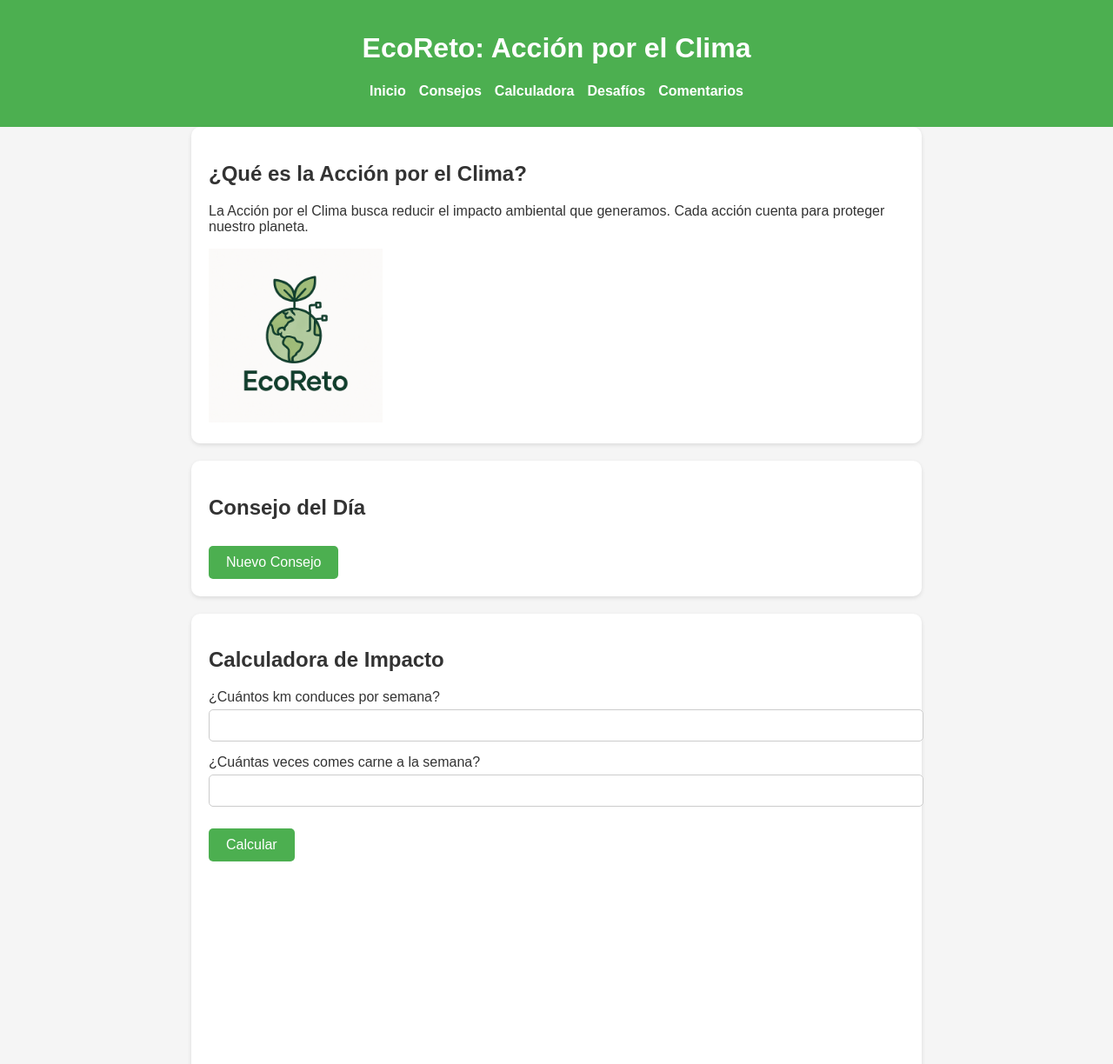
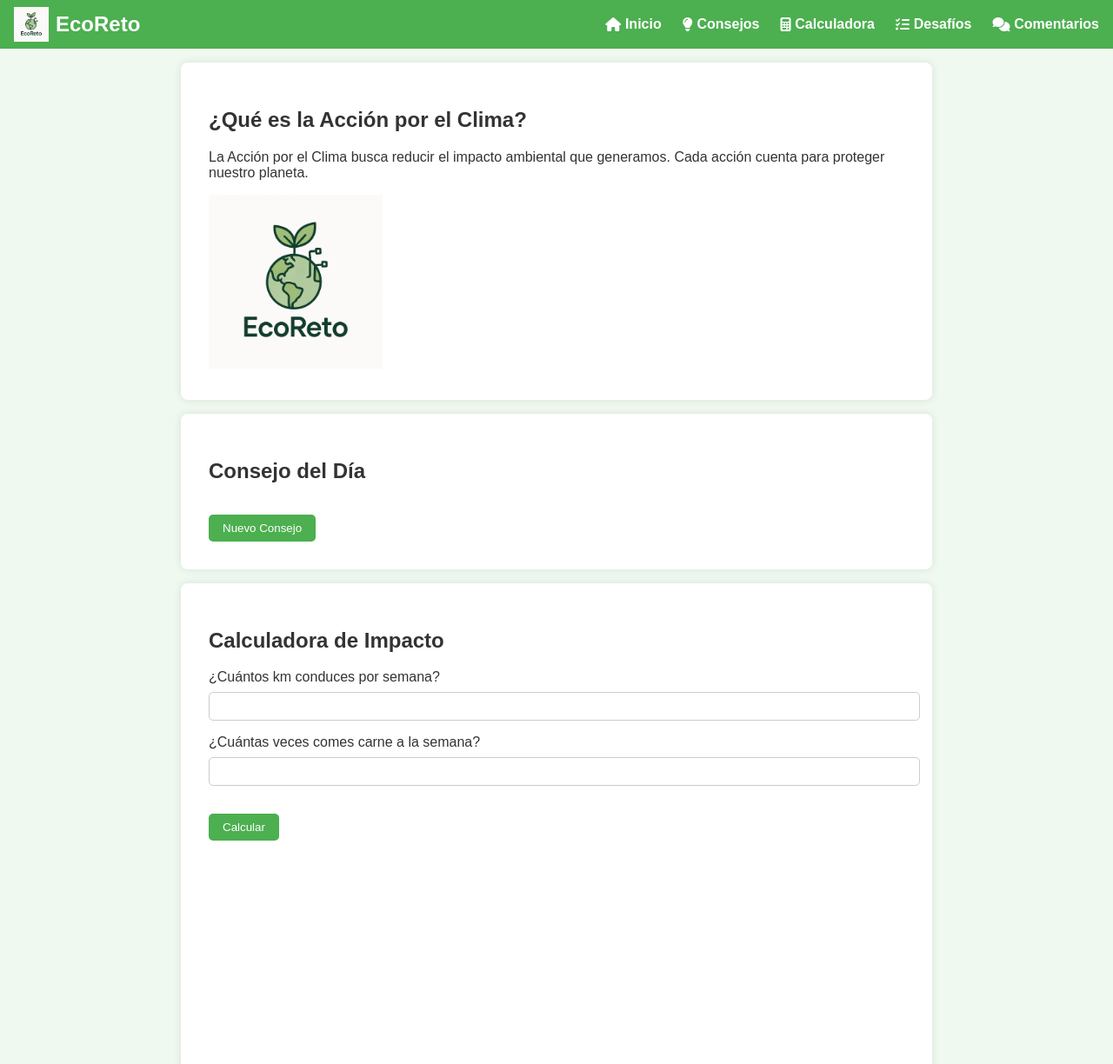
Before and after one commit to Brandon-Roel/Prueba, a plain HTML site: page index.html in a window 1280 px wide. Shown: the top 1224 px of the page at 87% size. Drawn offline with nearby package versions, Linux system fonts and the light colour scheme.

Commit message:
Modificacion de navbar

```diff
--- a/index.html
+++ b/index.html
@@ -10,18 +10,21 @@
   <script src="https://kit.fontawesome.com/a2e8d6d125.js" crossorigin="anonymous"></script>
 </head>
 <body>
-  <header>
-    <h1>EcoReto: Acción por el Clima</h1>
-    <nav>
-      <ul>
-        <li><a href="#inicio">Inicio</a></li>
-        <li><a href="#consejos">Consejos</a></li>
-        <li><a href="#calculadora">Calculadora</a></li>
-        <li><a href="#desafios">Desafíos</a></li>
-        <li><a href="#comentarios">Comentarios</a></li>
-      </ul>
-    </nav>
-  </header>
+<header>
+  <nav class="navbar">
+    <div class="logo">
+      <img src="icons/Logo.png" alt="EcoReto Logo" />
+      <span>EcoReto</span>
+    </div>
+    <ul class="nav-links">
+      <li><a href="#inicio"><i class="fas fa-home"></i> Inicio</a></li>
+      <li><a href="#consejos"><i class="fas fa-lightbulb"></i> Consejos</a></li>
+      <li><a href="#calculadora"><i class="fas fa-calculator"></i> Calculadora</a></li>
+      <li><a href="#desafios"><i class="fas fa-tasks"></i> Desafíos</a></li>
+      <li><a href="#comentarios"><i class="fas fa-comments"></i> Comentarios</a></li>
+    </ul>
+  </nav>
+</header>
 
   <!-- Sección Inicio -->
   <section id="inicio">
--- a/styles/style.css
+++ b/styles/style.css
@@ -4,114 +4,124 @@ body {
   font-family: Arial, sans-serif;
   margin: 0;
   padding: 0;
-  background-color: #f5f5f5;
+  background-color: #f0f9f0;
   color: #333;
 }
 
-header {
+/* Navbar estilo */
+
+.navbar {
+  display: flex;
+  align-items: center;
+  justify-content: space-between;
   background-color: #4caf50;
+  padding: 0.5rem 1rem;
   color: white;
-  padding: 1em;
-  text-align: center;
 }
 
-nav ul {
-  list-style: none;
-  padding: 0;
+.logo {
   display: flex;
-  justify-content: center;
-  gap: 15px;
-  margin-top: 10px;
+  align-items: center;
+  gap: 0.5rem;
+  font-weight: bold;
+  font-size: 1.5rem;
 }
 
-nav ul li a {
+.logo img {
+  height: 40px;
+  width: 40px;
+  object-fit: contain;
+}
+
+.nav-links {
+  list-style: none;
+  display: flex;
+  gap: 1.5rem;
+  margin: 0;
+  padding: 0;
+}
+
+.nav-links li a {
+  color: white;
   text-decoration: none;
-  color: white;
-  font-weight: bold;
+  font-weight: 600;
+  display: flex;
+  align-items: center;
+  gap: 0.3rem;
+  transition: color 0.3s ease;
+}
+
+.nav-links li a:hover {
+  color: #a5d6a7;
 }
 
 section {
-  padding: 20px;
+  padding: 2rem;
+  margin: 1rem auto;
   max-width: 800px;
-  margin: auto;
   background-color: white;
-  margin-bottom: 20px;
-  border-radius: 10px;
-  box-shadow: 0 2px 5px rgba(0, 0, 0, 0.1);
+  border-radius: 8px;
+  box-shadow: 0 0 10px rgba(0, 0, 0, 0.1);
 }
 
 button {
   background-color: #4caf50;
   color: white;
+  padding: 0.5rem 1rem;
   border: none;
-  padding: 10px 20px;
   border-radius: 5px;
   cursor: pointer;
-  font-size: 16px;
-  margin-top: 10px;
+  margin-top: 1rem;
 }
 
 button:hover {
   background-color: #45a049;
 }
 
-form input,
-form textarea {
+input, textarea, select {
   width: 100%;
-  padding: 10px;
-  margin: 5px 0 15px 0;
+  padding: 0.5rem;
+  margin-top: 0.5rem;
+  margin-bottom: 1rem;
   border: 1px solid #ccc;
   border-radius: 5px;
 }
 
-#resultado {
-  font-size: 18px;
-  font-weight: bold;
-  margin-top: 10px;
-  padding: 10px;
-  border-radius: 5px;
+footer {
+  background-color: #4caf50;
+  color: white;
+  text-align: center;
+  padding: 1rem;
+  margin-top: 2rem;
 }
 
 .resultado-verde {
-  background-color: #d4edda;
-  color: #155724;
+  background-color: #c8e6c9;
+  padding: 1rem;
+  border-radius: 5px;
+  margin-top: 1rem;
 }
 
 .resultado-amarillo {
-  background-color: #fff3cd;
-  color: #856404;
+  background-color: #fff9c4;
+  padding: 1rem;
+  border-radius: 5px;
+  margin-top: 1rem;
 }
 
 .resultado-rojo {
-  background-color: #f8d7da;
-  color: #721c24;
+  background-color: #ffcdd2;
+  padding: 1rem;
+  border-radius: 5px;
+  margin-top: 1rem;
 }
 
-#lista-desafios li {
-  display: flex;
-  justify-content: space-between;
-  align-items: center;
-  margin-bottom: 10px;
-  padding: 10px;
-  border: 1px solid #ddd;
-  border-radius: 5px;
+#comentarios-lista > div {
+  border-top: 1px solid #ccc;
+  margin-top: 1rem;
+  padding-top: 1rem;
 }
 
-footer {
-  text-align: center;
-  padding: 10px;
-  background-color: #4caf50;
-  color: white;
-  position: relative;
-  bottom: 0;
-  width: 100%;
+canvas {
+  margin-top: 1rem;
 }
-
-#comentarios-lista {
-  margin-top: 20px;
-}
-
-#comentarios-lista div {
-  border-bottom: 1px solid #ccc;
-  padding: 10px 0;
-}
```
